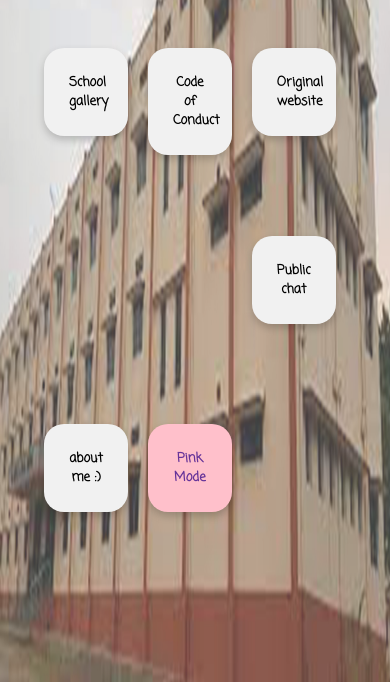
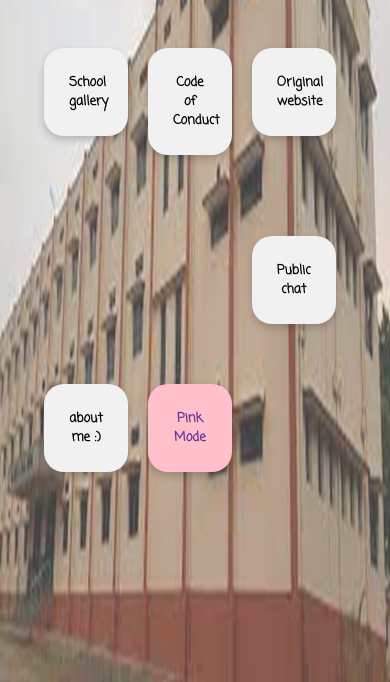
Before and after one commit to AshuNotFound/AshuNotFound.github.io, a plain HTML site: page index.html in a window 390 px wide. Shown: the part 162-844 px from the top of the page. Drawn offline with Linux system fonts and the light colour scheme.

Commit message:
Update web1.css
Signed-off-by: AshuNotFound <101208831+AshuNotFound@users.noreply.github.com>

```diff
--- a/web1.css
+++ b/web1.css
@@ -86,11 +86,13 @@
     .card{
         font-size: small;
     }
-}
-@media screen and (max-width: 600px) {
     .column {
       width: 33.3%;
       display: block;
       margin-bottom: 20px;
     }
+    #e5, #Darkmode{
+      position: relative;
+      top: -40px;
+    }
 }
```
